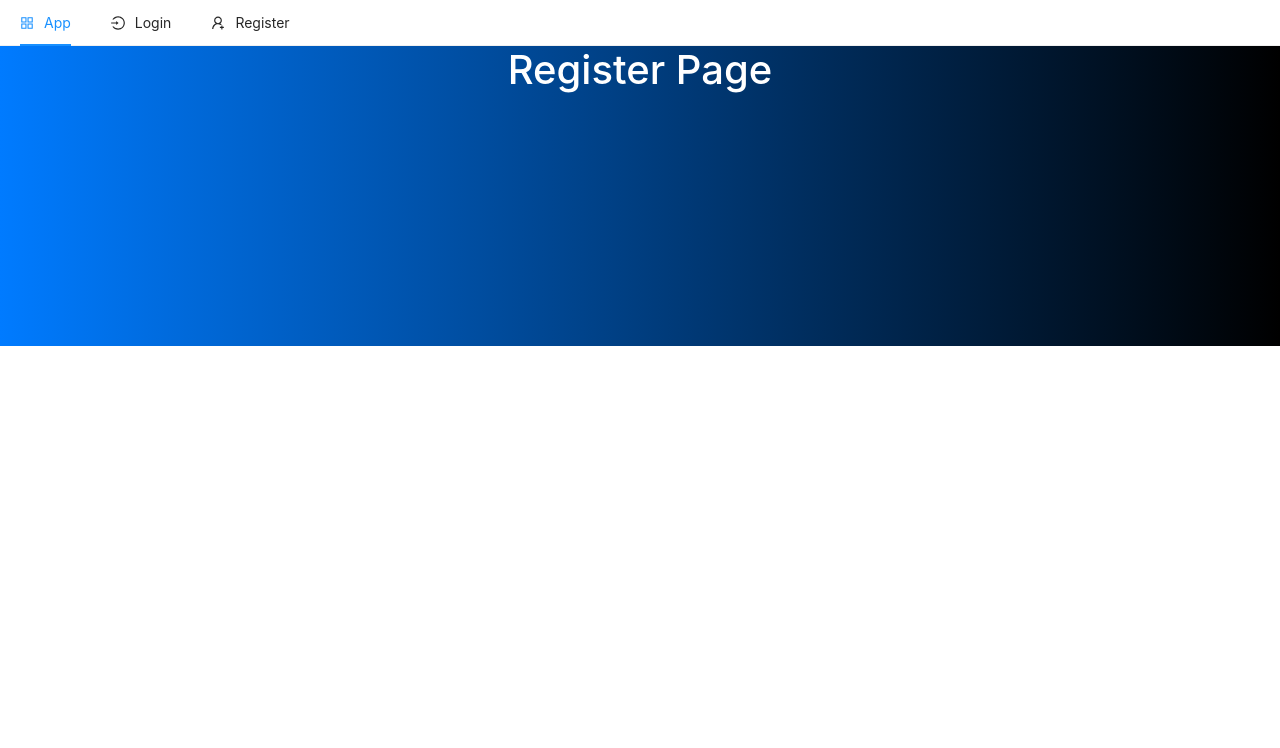
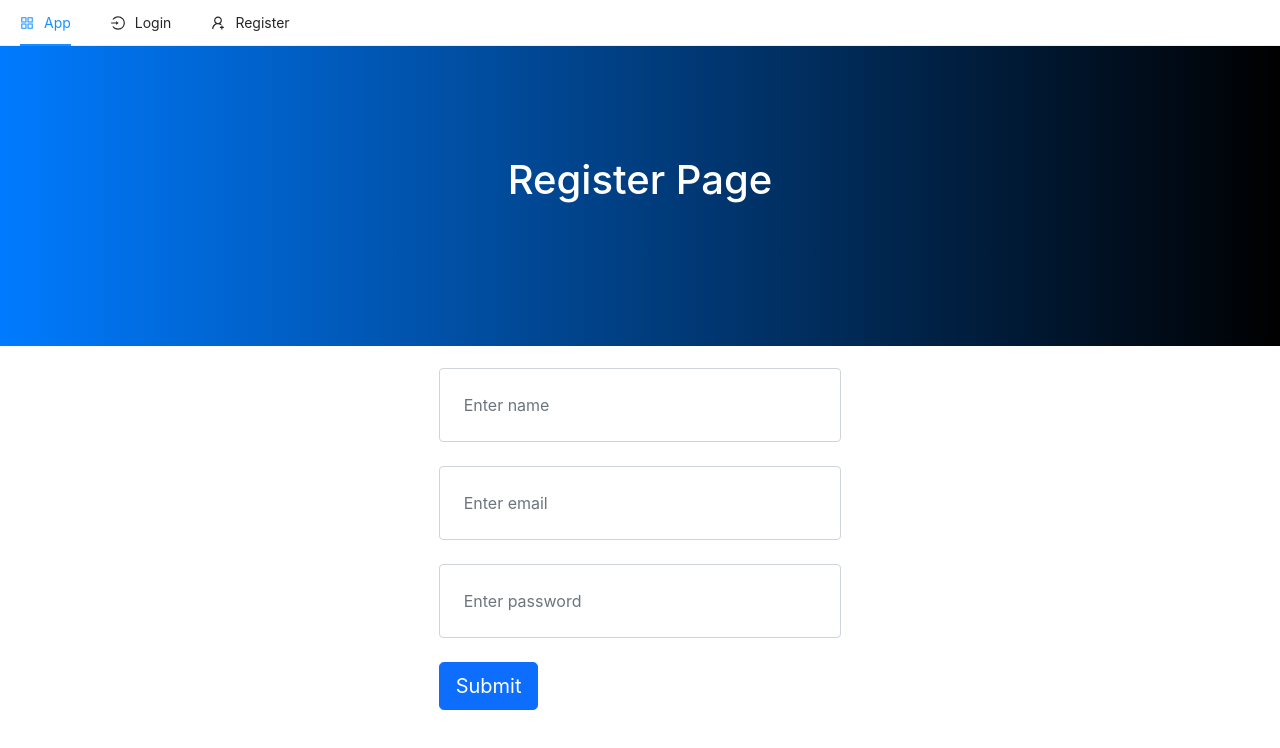
Before and after one commit to pratheekmurthy/nextjstemp, a Next.js app: page /register in a window 1280 px wide. Shown: the top 748 px of the page. Built offline with nearby package versions, Linux system fonts and the light colour scheme.

Commit message:
register page ui done

```diff
--- a/pages/index.js
+++ b/pages/index.js
@@ -2,7 +2,10 @@
 
 const Index =()=>{
     return (<>
-        <h1 className="jumbotron text-center bg-primary square"> Hello world</h1>
+          <div className="jumbotron text-center bg-primary square">
+        <br/><br/><br/><br/><br/>
+    <h1 className="white"> E-Learning</h1>
+    </div>
     </>)
 }
 
--- a/pages/login.js
+++ b/pages/login.js
@@ -2,7 +2,11 @@
 
 const Login =()=>{
     return (<>
-        <h1 className="jumbotron text-center bg-primary square"> Login Page</h1>
+    <div className="jumbotron text-center bg-primary square">
+        <br/><br/><br/><br/><br/>
+    <h1 className="white"> Login Page</h1>
+    </div>
+
     </>)
 }
 
--- a/pages/register.js
+++ b/pages/register.js
@@ -1,6 +1,46 @@
+import {useState} from 'react'
+
 const Register =()=>{
+    const [email,setEmail]= useState("")
+    const [password,setPassword] = useState("")
+    const [name,setName] = useState("")
+
+    const handleSubmit =(e)=>{
+
+    }
+
+
     return (<>
-        <h1 className="jumbotron text-center bg-primary"> Register Page</h1>
+          <div className="jumbotron text-center bg-primary square">
+        <br/><br/><br/><br/><br/>
+        <h1 className="white"> Register Page</h1>
+    </div>
+    <br/>
+    <div className="container col-md-4 offset-md-4 pb-5">
+    <input
+            type="email"
+            className="form-control mb-4 p-4"
+            value={name}
+            onChange={(e)=>setName(e.target.value)}
+            placeholder="Enter name"
+        />
+        <input
+            type="email"
+            className="form-control mb-4 p-4"
+            value={email}
+            onChange={(e)=>setEmail(e.target.value)}
+            placeholder="Enter email"
+        />
+        <input
+            type="password"
+            className="form-control mb-4 p-4"
+            value={password}
+            onChange={(e)=>setPassword(e.target.value)}
+            placeholder="Enter password"
+        />
+
+        <button type="submit" class="btn btn-primary btn-lg btn-block ">Submit</button>
+    </div>
     </>)
 }
 
--- a/public/css/styles.css
+++ b/public/css/styles.css
@@ -8,3 +8,7 @@
     height: 300px;
     text-align: center;
 }
+
+.white{
+    color : #fff
+}
```
